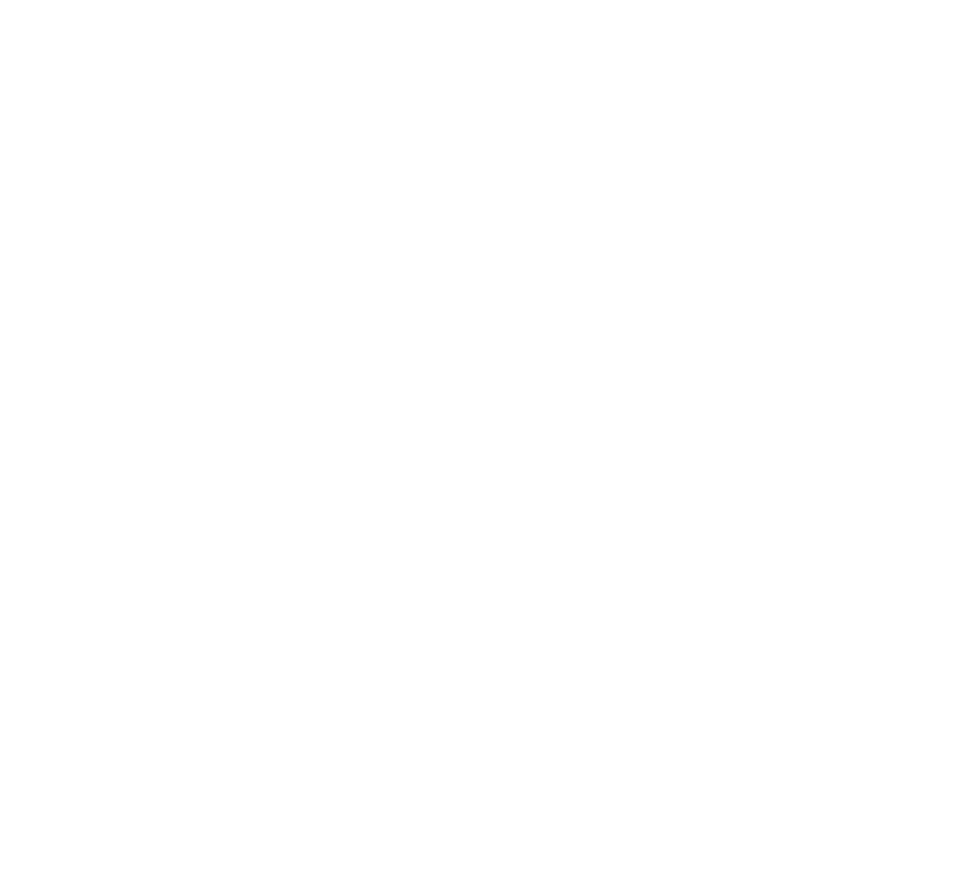
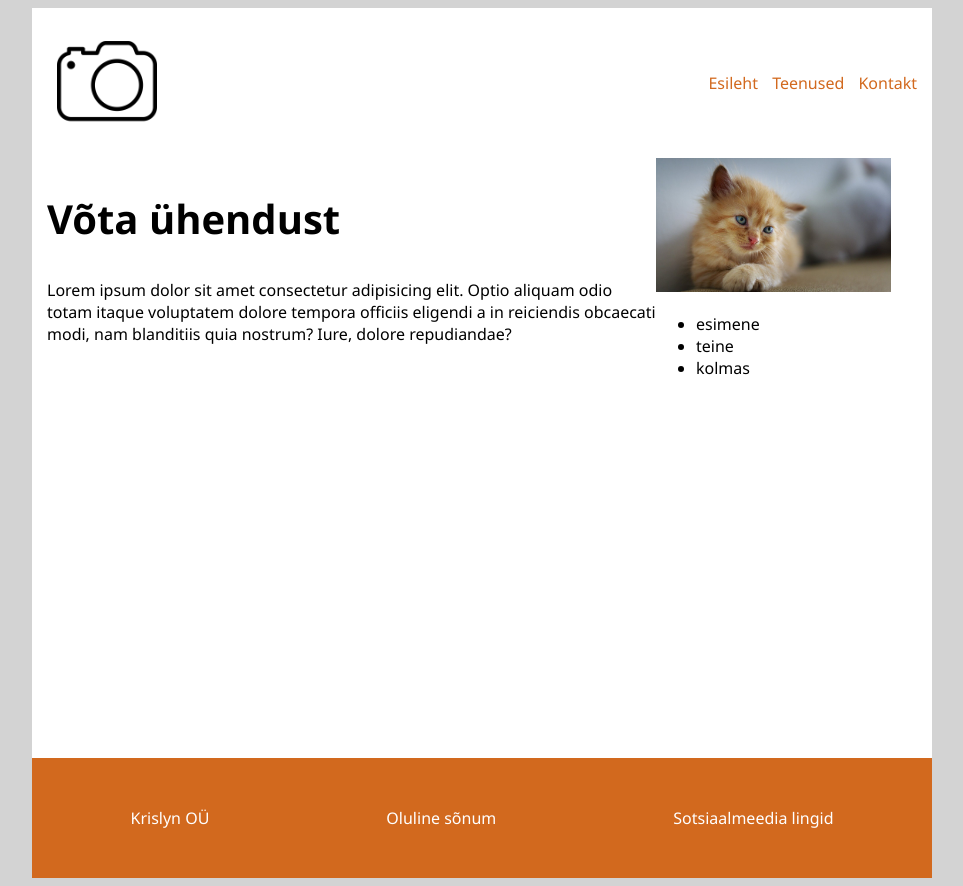
Before and after one commit to krislynmikk/loeng4, a plain HTML site: page index.html in a window 1280 px wide. Shown: the whole page, without its empty margins (158-1121 px from the left). Before the commit the page ends 800 px from the top, so only its background shows below. Drawn offline with Linux system fonts and the light colour scheme.

Commit message:
koduleht

```diff
--- a/index.html
+++ b/index.html
@@ -5,8 +5,52 @@
     <meta http-equiv="X-UA-Compatible" content="IE=edge">
     <meta name="viewport" content="width=device-width, initial-scale=1.0">
     <title>Document</title>
+    <link rel="stylesheet" href="stiil.css">
 </head>
 <body>
-    <div id="konteiner"></div>
+    <div id="konteiner">
+        <header>
+            <div class="logo"></div>
+            <nav>
+                <a href="">Esileht</a>
+                <a href="">Teenused</a>
+                <a href="">Kontakt</a>
+            </nav>
+        </header>
+
+        <main>
+            <section>
+                <h2>
+                    Võta ühendust
+                </h2>
+                <p>
+                    Lorem ipsum dolor sit amet consectetur adipisicing elit. Optio aliquam odio totam itaque voluptatem dolore tempora officiis eligendi a in reiciendis obcaecati modi, nam blanditiis quia nostrum? Iure, dolore repudiandae?
+                </p>
+            </section>
+            <aside>
+                <a href="http://google.com" target="_blank">
+                    <img src="pildid/pilt3.jpeg" alt="Pilt">
+                </a>
+                <nav>
+                    <ul>
+                    <li>esimene</li>
+                    <li>teine</li>
+                    <li>kolmas</li>
+                </ul>
+                </nav>
+            </aside>
+        </main>
+        <footer>
+            <div>
+                Krislyn OÜ
+            </div>
+            <div>
+                Oluline sõnum
+            </div>
+            <div>
+                Sotsiaalmeedia lingid
+            </div>
+        </footer>
+    </div>
 </body>
 </html>
--- a/stiil.css
+++ b/stiil.css
@@ -0,0 +1,69 @@
+body {
+    background-color: lightgray;
+    font-family: 'Segoe UI', Tahoma, Geneva, Verdana, sans-serif;
+
+}
+
+#konteiner {
+    background-color: white;
+    max-width: 900px;
+    margin-left: auto;
+    margin-right: auto;
+
+}
+main {
+    display: flex;
+    min-height: 600px;
+    padding: 0 15px;
+}
+aside {
+    min-width: 20%;
+    max-width: 30%;
+
+}
+aside img {
+    width: 90%;
+    object-fit: cover;
+}
+header {
+    display: flex;
+    padding: 15px;
+    justify-content: space-around;
+    align-items: center;
+
+}
+header nav {
+    margin-left: auto;
+}
+header .logo {
+    background-image: url(./pildid/foto.png);
+    width: 100px;
+    height: 100px;
+    background-size: cover;
+    margin: 10px;
+
+}
+header nav a {
+    color: chocolate;
+    text-decoration: none;
+    margin-left: 10px;
+
+}
+header nav a:hover {
+    color: teal;
+
+}
+
+main h2 {
+    font-size: 2.5rem;
+}
+footer {
+    background-color: chocolate;
+    color: white;
+    padding: 10px;
+    min-height: 100px;
+    display: flex;
+    justify-content: space-around;
+    align-items: center;
+
+}
```
Also changed, not shown: pildid/foto.png (added), pildid/pilt3.jpeg (added), 1 other file.
